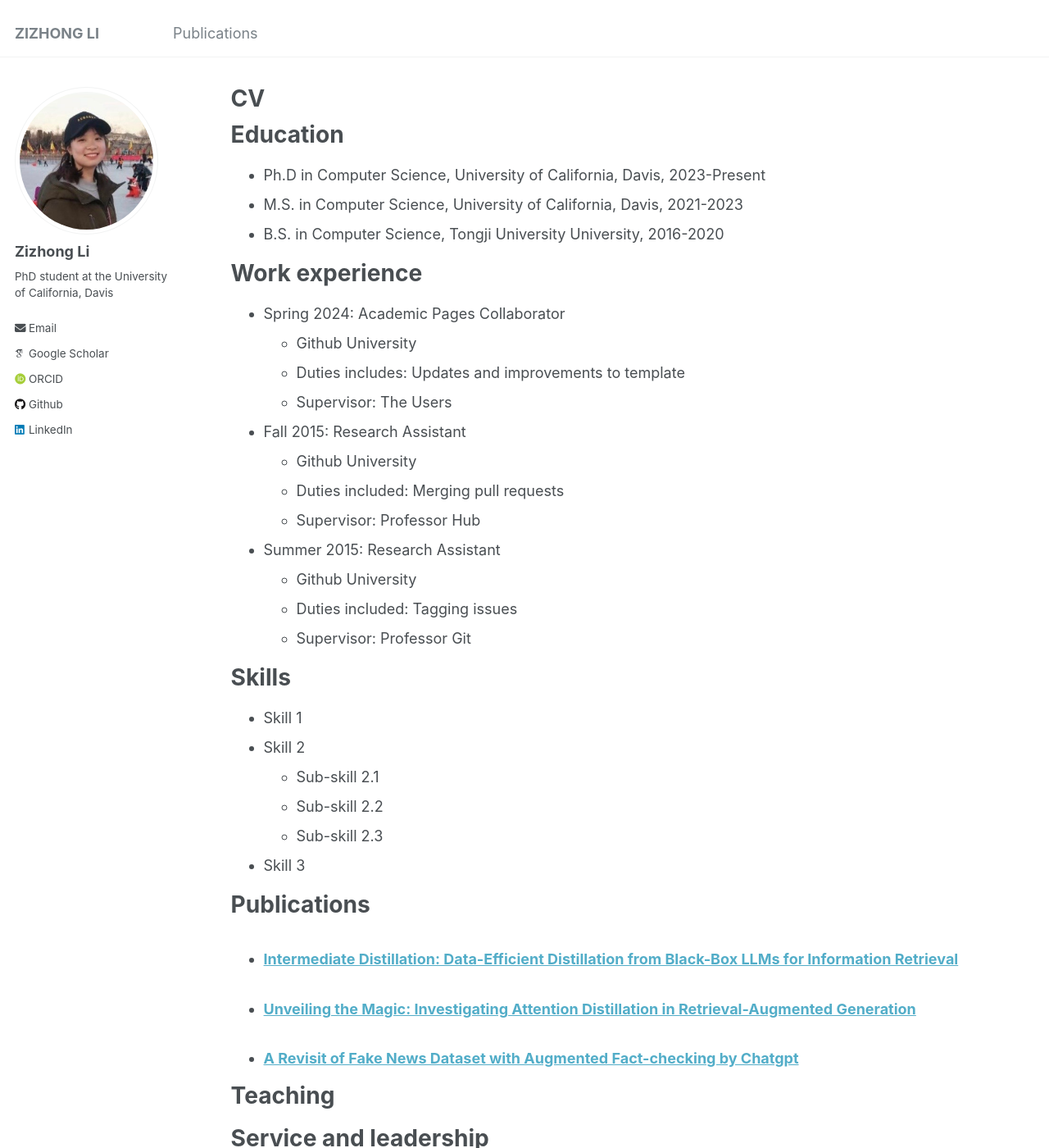
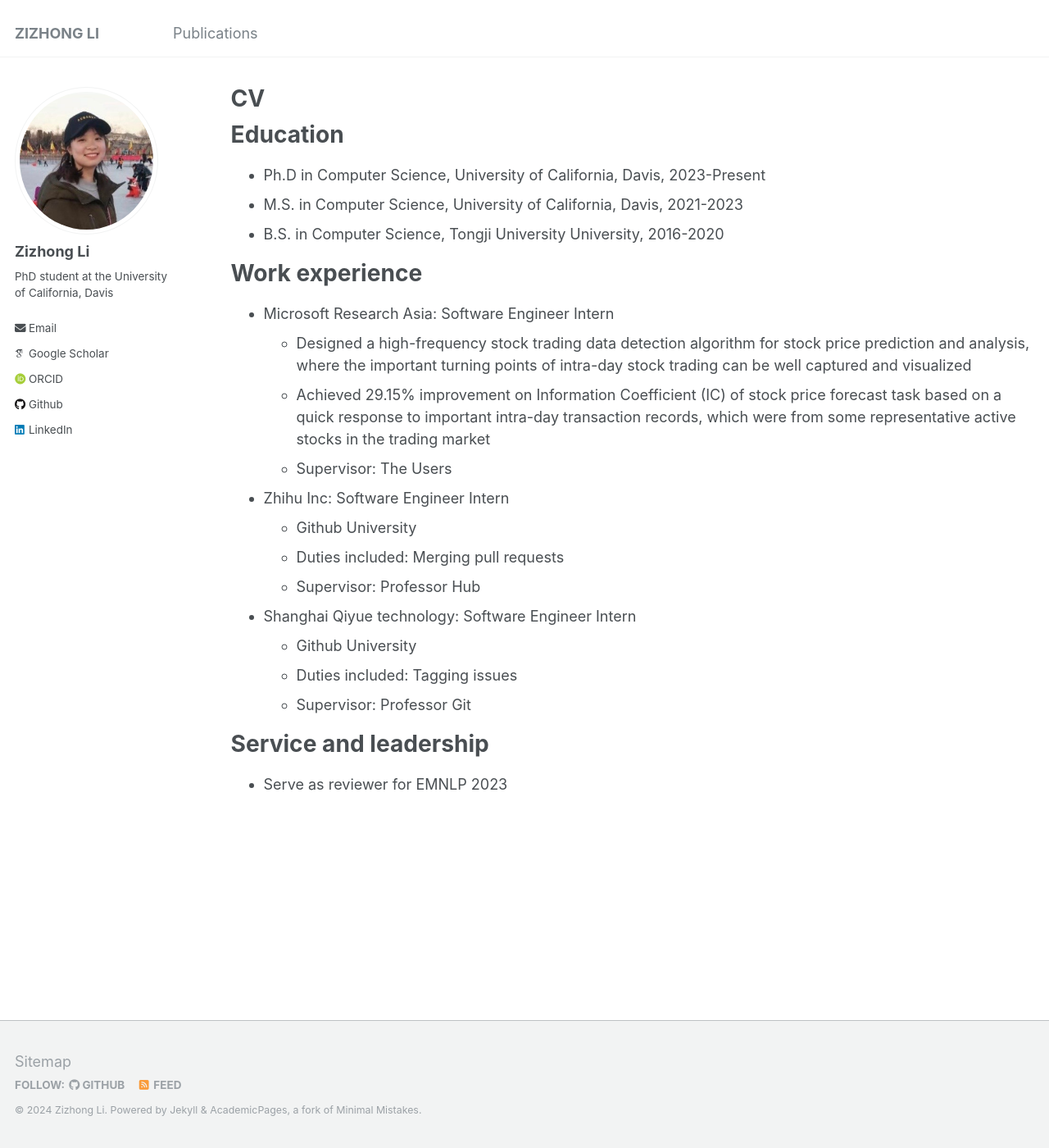
Before and after one commit to lizizhong/lizizhong.github.io, a Jekyll site: the page built from _pages/cv.md, in a window 1280 px wide and 1400 px high. Shown: the whole window at 82% size. Built offline with Jekyll 4.4.1, drawn with Linux system fonts in a browser that asks for light colours; some web fonts are replaced.

Commit message:
Update cv.md

```diff
--- a/_pages/cv.md
+++ b/_pages/cv.md
@@ -17,41 +17,21 @@ Education
 
 Work experience
 ======
-* Spring 2024: Academic Pages Collaborator
-  * Github University
-  * Duties includes: Updates and improvements to template
+* Microsoft Research Asia: Software Engineer Intern
+  * Designed a high-frequency stock trading data detection algorithm for stock price prediction and analysis, where the important turning points of intra-day stock trading can be well captured and visualized
+  * Achieved 29.15% improvement on Information Coefficient (IC) of stock price forecast task based on a quick response to important intra-day transaction records, which were from some representative active stocks in the trading market
   * Supervisor: The Users
 
-* Fall 2015: Research Assistant
+* Zhihu Inc: Software Engineer Intern
   * Github University
   * Duties included: Merging pull requests
   * Supervisor: Professor Hub
 
-* Summer 2015: Research Assistant
+* Shanghai Qiyue technology: Software Engineer Intern
   * Github University
   * Duties included: Tagging issues
   * Supervisor: Professor Git
 
-Skills
-======
-* Skill 1
-* Skill 2
-  * Sub-skill 2.1
-  * Sub-skill 2.2
-  * Sub-skill 2.3
-* Skill 3
-
-Publications
-======
-  <ul>{% for post in site.publications reversed %}
-    {% include archive-single-cv.html %}
-  {% endfor %}</ul>
-
-Teaching
-======
-  <ul>{% for post in site.teaching reversed %}
-    {% include archive-single-cv.html %}
-  {% endfor %}</ul>
 
 Service and leadership
 ======
```
